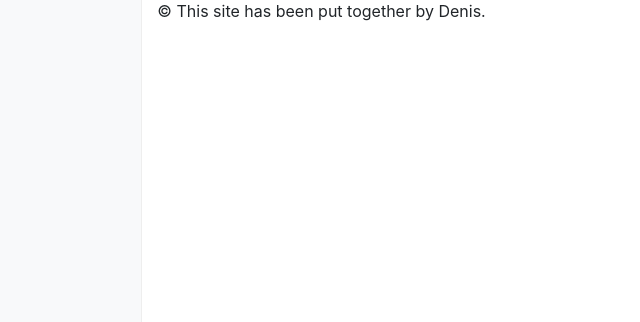
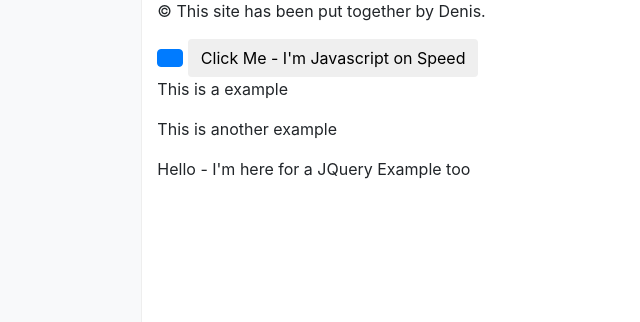
Before and after one commit to denis-savran/Django_Rango, a Django app: page /rango/about/ in a window 1280 px wide. Shown: the part 478-800 px from the top of the page, without its empty margins (71-711 px from the left). Run offline with Django 3.2, Linux system fonts and the light colour scheme; the visitor is signed in with stand-in values (Sample User, id 1); data that the repository does not hold is empty; some libraries are stand-ins or nearby versions.

Commit message:
Added simple JQuery functions to About Page

```diff
--- /dev/null
+++ b/rango/static/rango/js/rango-jquery.js
@@ -0,0 +1,28 @@
+$(document).ready(function () {
+    $("#about-btn").click(function (event) {
+        var msg_element = $("#msg");
+        var msgstr = msg_element.html();
+        msgstr = msgstr + "ooo";
+        msg_element.html(msgstr);
+    });
+});
+
+$(document).ready(function () {
+    $("#about-btn").hover(function () {
+        $(this).addClass('btn-primary')
+    },
+    function () {
+        $(this).removeClass('btn-primary')
+    });
+});
+
+$(document).ready(
+    function () {
+        $("p").hover(
+            function () {
+                $(this).css('color', 'red');
+            },
+            function () {
+                $(this).css('color', 'blue');
+            });
+    });
--- a/templates/rango/about.html
+++ b/templates/rango/about.html
@@ -9,4 +9,9 @@
   <h1 class="jumbotron">About</h1>
   <img src="{{ MEDIA_URL }}images/normalno_delay.jpg" alt="Best slogan" style="width: 200px; height: 200px"/>
   <p>&copy; This site has been put together by Denis.</p>
+  <button class="btn btn-primary" onclick="alert('You clicked the button using JavaScript')"></button>
+  <button class="btn" id="about-btn">Click Me - I'm Javascript on Speed</button>
+  <p>This is a example</p>
+  <p>This is another example</p>
+  <div id="msg">Hello - I'm here for a JQuery Example too</div>
 {% endblock %}
--- a/templates/rango/base_bootstrap.html
+++ b/templates/rango/base_bootstrap.html
@@ -72,6 +72,7 @@
 ================================================== -->
 <!-- Placed at the end of the document so the pages load faster -->
 <script src="{% static 'rango/js/jquery-3.2.1.slim.min.js' %}"></script>
+<script src="{% static 'rango/js/rango-jquery.js' %}"></script>
 <script src="{% static 'rango/js/bootstrap.min.js' %}"></script>
 <!-- IE10 viewport hack for Surface/desktop Windows 8 bug -->
 <script src="{% static 'rango/js/ie10-viewport-bug-workaround.js' %}">
```
